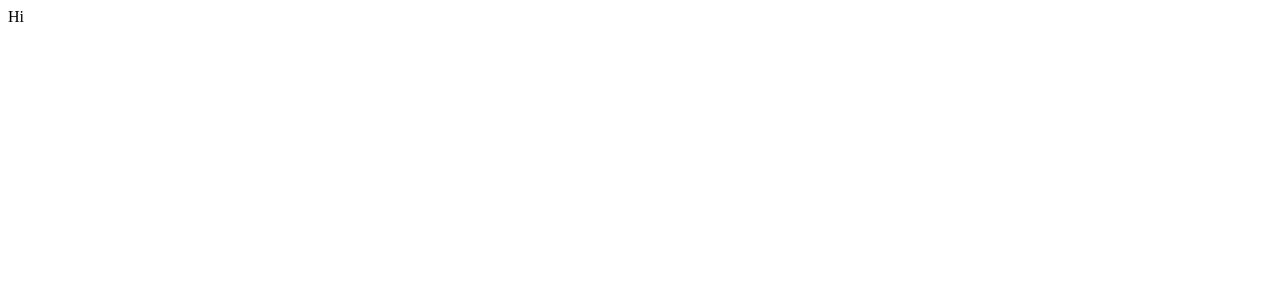
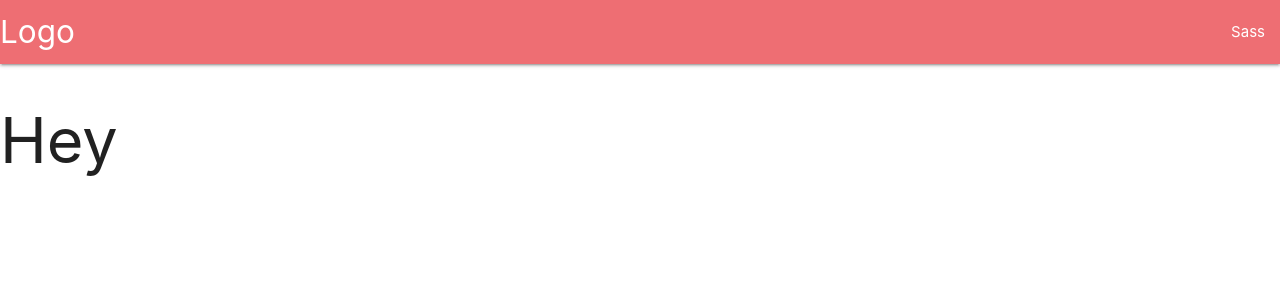
Before and after one commit to ShahafErez/InsightFlow, a React (Create React App) app in the folder client/: page / in a window 1280 px wide. Shown: the top 300 px of the page. Built offline with nearby package versions, Linux system fonts and the light colour scheme.

Commit message:
bastic design & header

```diff
--- a/client/package.json
+++ b/client/package.json
@@ -7,6 +7,7 @@
     "@testing-library/react": "^13.4.0",
     "@testing-library/user-event": "^13.5.0",
     "http-proxy-middleware": "^2.0.6",
+    "materialize-css": "^1.0.0",
     "react": "^18.3.1",
     "react-dom": "^18.3.1",
     "react-redux": "^9.1.2",
--- a/client/src/components/App.js
+++ b/client/src/components/App.js
@@ -1,7 +1,19 @@
 import React from "react";
+import { BrowserRouter, Route } from "react-router-dom";
+import Header from "./Header";
+import Landing from "./Landing";
 
 const App = () => {
-  return <div>Hi</div>;
+  return (
+    <div>
+      <BrowserRouter>
+        <div>
+          <Header />
+          <Route exact path="/" component={Landing} />
+        </div>
+      </BrowserRouter>
+    </div>
+  );
 };
 
 export default App;
--- /dev/null
+++ b/client/src/components/Header.js
@@ -0,0 +1,22 @@
+import React, { Component } from "react";
+
+class Header extends Component {
+  render() {
+    return (
+      <nav>
+        <div className="nav-wrapper">
+          <a href="#" className="brand-logo">
+            Logo
+          </a>
+          <ul id="nav-mobile" className="right hide-on-med-and-down">
+            <li>
+              <a href="sass.html">Sass</a>
+            </li>
+          </ul>
+        </div>
+      </nav>
+    );
+  }
+}
+
+export default Header;
--- /dev/null
+++ b/client/src/components/Landing.js
@@ -0,0 +1,2 @@
+const Landing = () => <h1>Hey</h1>;
+export default Landing;
--- a/client/src/index.js
+++ b/client/src/index.js
@@ -1,3 +1,4 @@
+import "materialize-css/dist/css/materialize.min.css";
 import ReactDOM from "react-dom/client";
 import { Provider } from "react-redux";
 import { applyMiddleware, createStore } from "redux";
```
Also changed, not shown: 1 other file (tests, documents, lock files or other folders).
